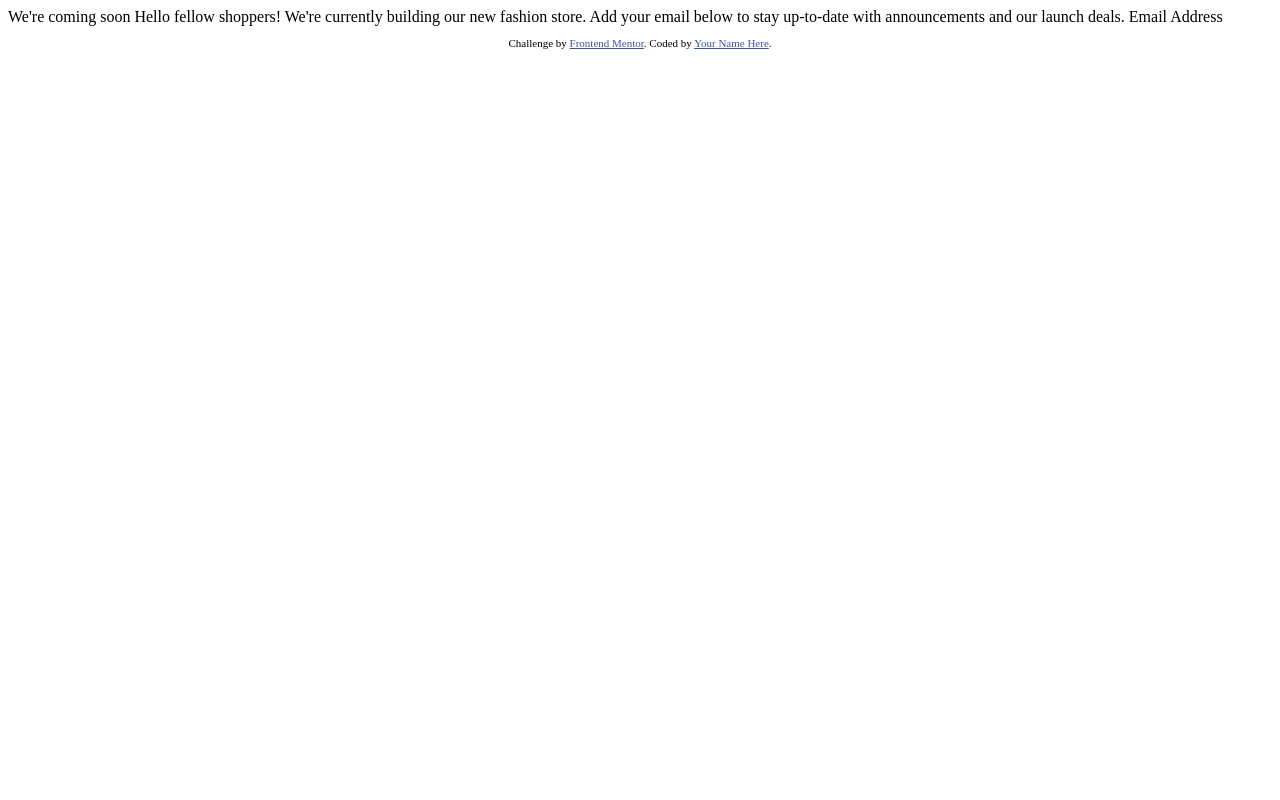
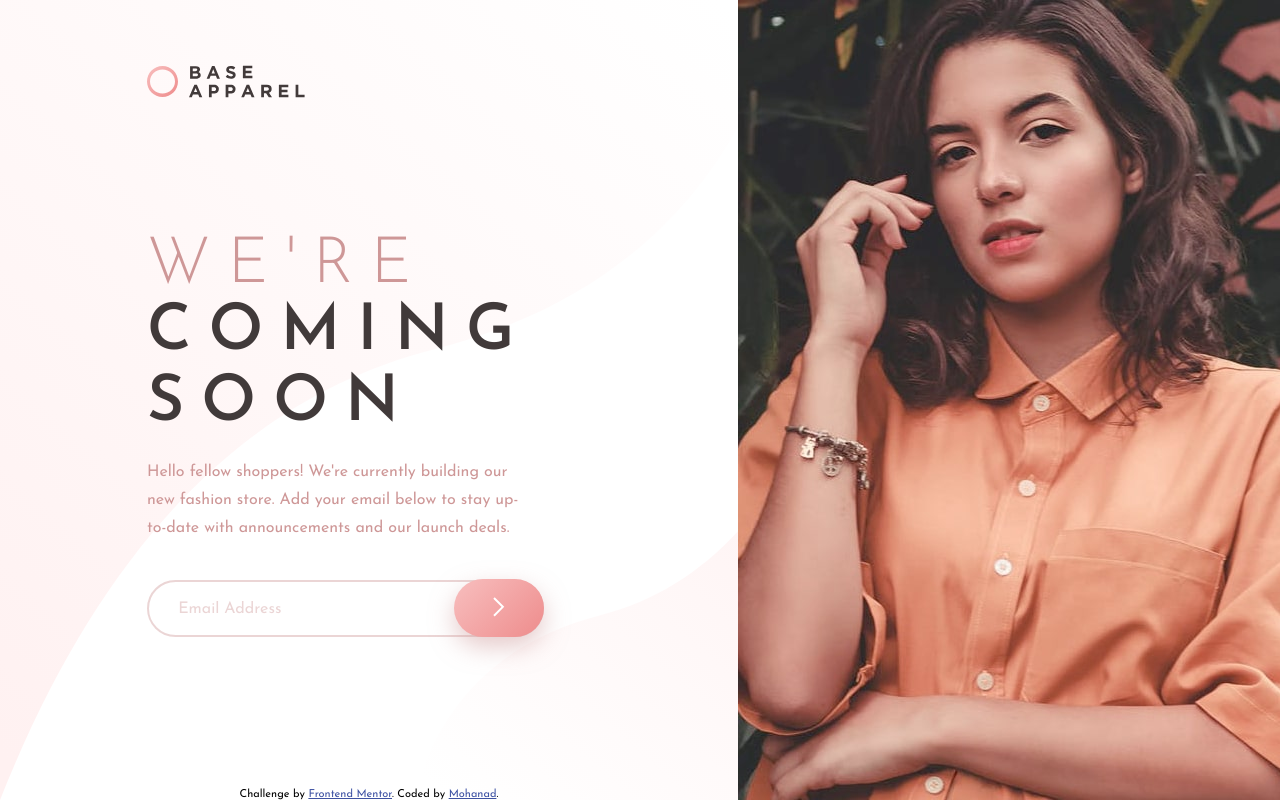
Before and after one commit to Mohanad-Hafiz/Base-Apparel-coming-soon-page, a plain HTML site: page index.html in a window 1280 px wide. Drawn offline with Linux system fonts and the light colour scheme.

Commit message:
Initial commit

```diff
--- a/index.html
+++ b/index.html
@@ -5,6 +5,9 @@
   <meta name="viewport" content="width=device-width, initial-scale=1.0"> <!-- displays site properly based on user's device -->
 
   <link rel="icon" type="image/png" sizes="32x32" href="./images/favicon-32x32.png">
+  <link rel="preconnect" href="https://fonts.gstatic.com">
+  <link href="https://fonts.googleapis.com/css2?family=Josefin+Sans:wght@300;400;600&display=swap" rel="stylesheet">
+  <link rel="stylesheet" href="./style.css">
 
   <title>Frontend Mentor | Base Apparel coming soon page</title>
 
@@ -15,19 +18,35 @@
   </style>
 </head>
 <body>
+  <div class="img"></div>
 
-  We're coming soon
+  <div class="container">
 
-  Hello fellow shoppers! We're currently building our new fashion store.
-  Add your email below to stay up-to-date with announcements and our launch deals.
+    <img class="logo" src="./images/logo.svg" alt="Base Apparel">
 
-  Email Address
+    <h1 class="heading-1">We're</h1>
 
-  <footer>
-    <p class="attribution">
-      Challenge by <a href="https://www.frontendmentor.io?ref=challenge" target="_blank">Frontend Mentor</a>.
-      Coded by <a href="#">Your Name Here</a>.
-    </p>
-  </footer>
+    <h1 class="heading-2">coming soon</h1>
+
+    <p class="main-p">Hello fellow shoppers! We're currently building our new fashion store.
+      Add your email below to stay up-to-date with announcements and our launch deals.</p>
+
+    <form>
+      <input type="email" placeholder="Email Address">
+      <button type="button" class="submit-btn">
+        <img src="./images/icon-arrow.svg" alt="submit">
+      </button>
+      <img src="./images/icon-error.svg" alt="error" class="error error-icon">
+    </form>
+    <p class="error error-message">Please provide a valid email</p>
+    <footer>
+      <p class="attribution">
+        Challenge by <a href="https://www.frontendmentor.io?ref=challenge" target="_blank">Frontend Mentor</a>.
+        Coded by <a href="https://github.com/Mohanad-Hafiz">Mohanad</a>.
+      </p>
+    </footer>
+    </div>
+
+    <script src="./main.js"></script>
 </body>
 </html>
--- /dev/null
+++ b/main.js
@@ -0,0 +1,18 @@
+
+const button = document.querySelector('.submit-btn');
+const input = document.querySelector('input');
+const errorMessage = document.querySelectorAll('.error');
+
+button.addEventListener('click', function () {
+    if (!emailIsValid(input.value)) {
+        errorMessage[0].style.display = "block";
+        errorMessage[1].style.display = "block";
+    } else {
+        errorMessage[0].style.display = "none";
+        errorMessage[1].style.display = "none";
+    }
+})
+
+function emailIsValid(email) {
+    return /\S+@\S+\.\S+/.test(email);
+}
--- /dev/null
+++ b/style.css
@@ -0,0 +1,134 @@
+* {
+    box-sizing: border-box;
+    margin: 0;
+    padding: 0;
+}
+
+body {
+    font-size: 16px;
+    font-family: "Josefin Sans", sans-serif;
+}
+
+.img {
+    background-image: url(./images/hero-desktop.jpg);
+    background-repeat: no-repeat;
+    background-size: cover;
+    float: right;
+    width: 42.35%;
+    min-height: 100vh;
+}
+
+.container {
+    background-image: url(./images/bg-pattern-desktop.svg);
+    background-size: cover;
+    float: left;
+    width: 57.65%;
+    padding: 0 11.48%;
+    min-height: 100vh;
+    display: flex;
+    flex-direction: column;
+    position: relative;
+}
+
+.logo {
+    align-self: flex-start;
+    margin-top: 8.1vh;
+}
+
+.heading-1 {
+    font-size: 4rem;
+    font-weight: 300;
+    letter-spacing: 1.08rem;
+    text-transform: uppercase;
+    color: hsl(0, 36%, 70%);
+    margin-top: 17vh;
+}
+
+.heading-2 {
+    font-size: 4rem;
+    font-weight: 600;
+    text-transform: uppercase;
+    letter-spacing: 1.07rem;
+    line-height: 1.11;
+    color:  hsl(0, 6%, 24%);
+}
+
+.main-p {
+    align-self: flex-start;
+    margin-top: 2.3vh;
+    color: hsl(0, 36%, 70%);
+    line-height: 1.75;
+    padding-right: 7vh;
+}
+
+form {
+    position: relative;
+    width: 31vw;
+}
+
+input {
+    margin-top: 4.7vh;
+    padding: 2.4vh;
+    width: 100%;
+    border: solid 2px hsl(0, 36%, 70%);
+    border-radius: 40px;
+    opacity: 40%;
+}
+
+input::placeholder {
+    font-family: "Josefin Sans", sans-serif;
+    font-size: 1rem;
+    color:  hsl(0, 36%, 70%);
+    padding-left: 10px;
+}
+
+.submit-btn {
+    position: absolute;
+    right: 0;
+    bottom: 0;
+    padding: 2.2vh;
+    width: 7vw;
+    border-radius: 40px;
+    border: none;
+    background-image: linear-gradient(135deg, hsl(0, 80%, 86%), hsl(0, 74%, 74%));
+    box-shadow: 0 10px 25px hsla(0, 36%, 70%, 0.5);
+}
+
+.submit-btn:hover {
+    cursor: pointer;
+    background-image: linear-gradient(135deg,hsl(0, 100%, 98%),hsl(0, 80%, 86%));
+}
+
+.error {
+    display: none;
+}
+
+.error-icon {
+    position:absolute;
+    bottom: 2.3vh;
+    right: 7.5vw;
+}
+
+.error-message {
+    color: hsl(0, 93%, 68%);
+    position: relative;
+    font-size: 0.9rem;
+    left: 2vw;
+    top: 1vh;
+}
+
+.error-border {
+    border: solid 2px hsl(0, 93%, 68%);
+}
+
+input:focus,
+.submit-btn:focus {
+    outline: none;
+}
+
+.attribution {
+    position: absolute;
+    bottom: 0;
+    left: 50%;
+    transform: translateX(-50%);
+}
```
